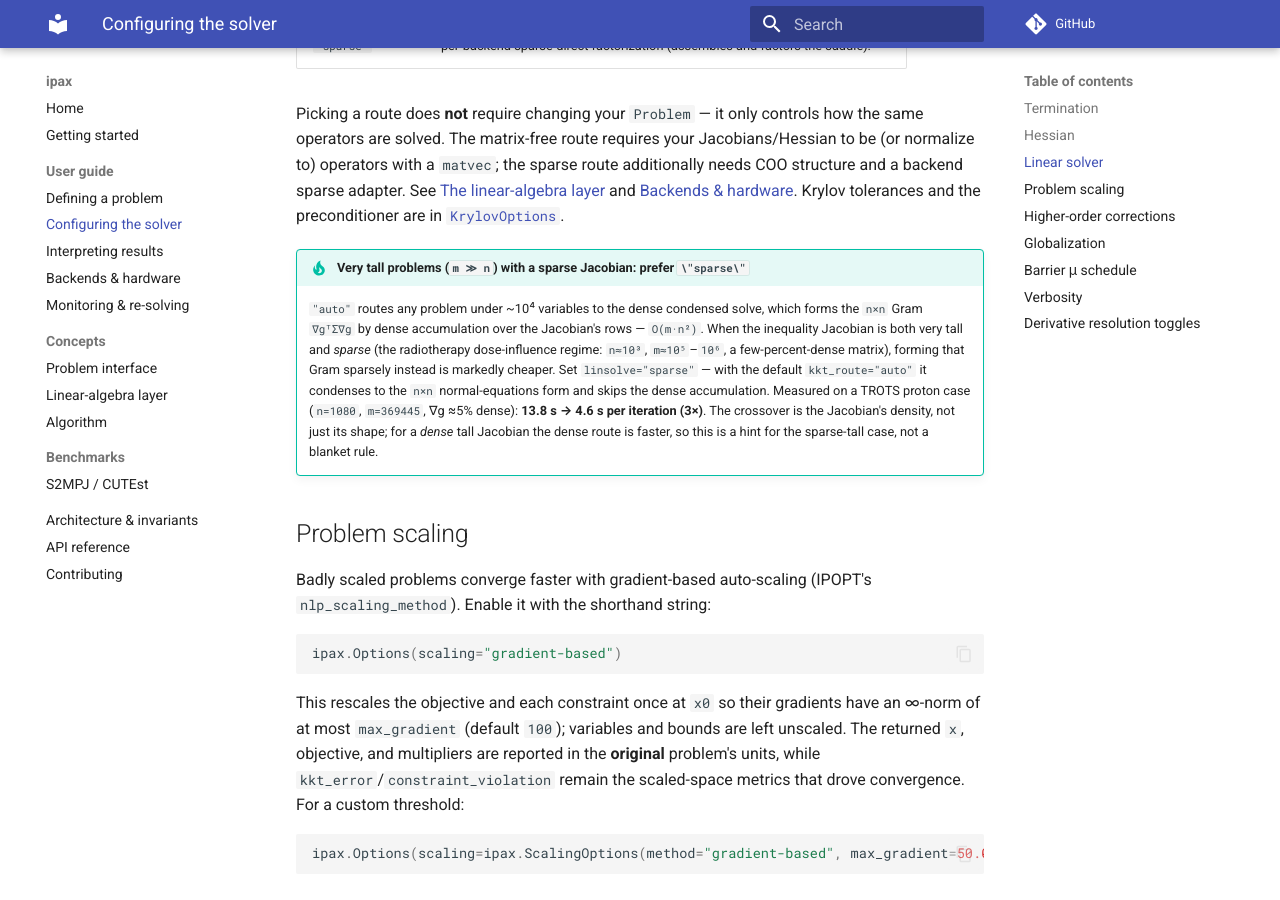
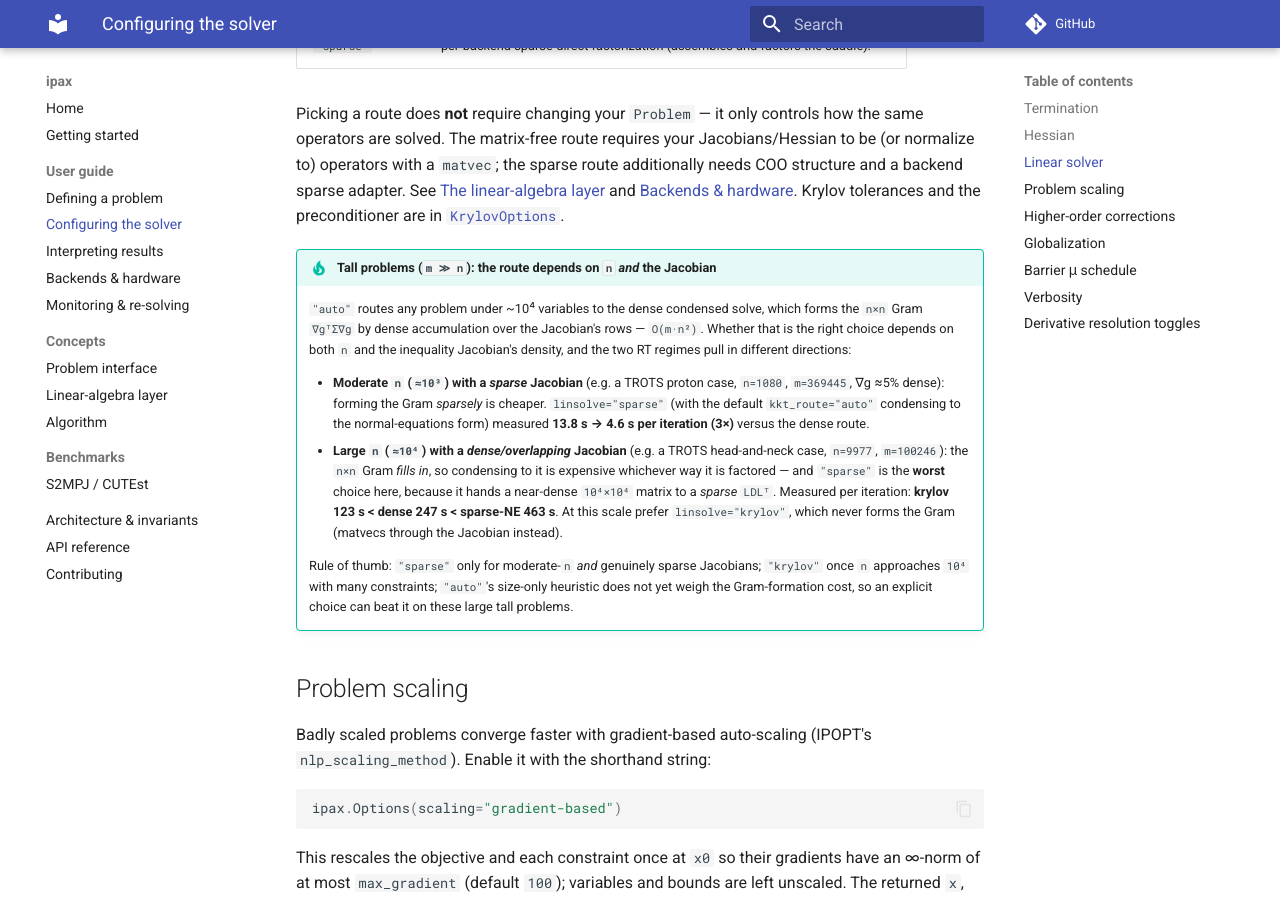
Before and after one commit to wahln/ipax, an MkDocs documentation site: the page built from docs/guide/options.md, in a window 1280 px wide and 900 px high, scrolled down 2932 px. Built offline with MkDocs 1.6.1 and Material for MkDocs 9.7.7, drawn with Linux system fonts in a browser that asks for light colours; comment, search, counter and statistics services are not loaded.

Commit message:
docs(guide): correct the tall-problem routing guidance (large-n RT)
The previous note (501f808) recommended linsolve="sparse" for tall RT
problems generally. Running the first Head-and-Neck TROTS case exposed
that as wrong at large n: HN_01 (n=9977, m=100246) has a dense/
overlapping Jacobian, so the n x n Gram fills in and "sparse" hands a
near-dense 1e4 x 1e4 matrix to a SPARSE LDL^T -- the worst route.
Measured per iteration: krylov 123s < dense 247s < sparse-NE 463s.

The sparse recommendation holds only for moderate-n (~1e3) with a
genuinely sparse Jacobian (the Protons regime, 3x win). At large n
(~1e4) with many constraints, matrix-free krylov wins because it never
forms the Gram. Rewrote the admonition to split the two regimes and note
that "auto"'s size-only heuristic does not yet weigh the Gram-formation
cost, so an explicit route can beat it on large tall problems.

Co-Authored-By: Claude Opus 4.8 <noreply@anthropic.com>

```diff
--- a/docs/guide/options.md
+++ b/docs/guide/options.md
@@ -132,19 +132,31 @@ route additionally needs COO structure and a backend sparse adapter. See
 [Backends & hardware](backends.md). Krylov tolerances and the preconditioner are
 in [`KrylovOptions`](../reference.md#ipax.options.KrylovOptions).
 
-!!! tip "Very tall problems (`m ≫ n`) with a sparse Jacobian: prefer `\"sparse\"`"
+!!! tip "Tall problems (`m ≫ n`): the route depends on `n` *and* the Jacobian"
     `"auto"` routes any problem under ~10⁴ variables to the dense condensed
     solve, which forms the `n×n` Gram `∇gᵀΣ∇g` by dense accumulation over the
-    Jacobian's rows — `O(m·n²)`. When the inequality Jacobian is both very tall
-    and *sparse* (the radiotherapy dose-influence regime: `n≈10³`, `m≈10⁵`–`10⁶`,
-    a few-percent-dense matrix), forming that Gram sparsely instead is markedly
-    cheaper. Set `linsolve="sparse"` — with the default `kkt_route="auto"` it
-    condenses to the `n×n` normal-equations form and skips the dense
-    accumulation. Measured on a TROTS proton case (`n=1080`, `m=369445`, ∇g
-    ≈5% dense): **13.8 s → 4.6 s per iteration (3×)**. The crossover is the
-    Jacobian's density, not just its shape; for a *dense* tall Jacobian the
-    dense route is faster, so this is a hint for the sparse-tall case, not a
-    blanket rule.
+    Jacobian's rows — `O(m·n²)`. Whether that is the right choice depends on
+    both `n` and the inequality Jacobian's density, and the two RT regimes pull
+    in different directions:
+
+    - **Moderate `n` (`≈10³`) with a *sparse* Jacobian** (e.g. a TROTS proton
+      case, `n=1080`, `m=369445`, ∇g ≈5% dense): forming the Gram *sparsely* is
+      cheaper. `linsolve="sparse"` (with the default `kkt_route="auto"`
+      condensing to the normal-equations form) measured **13.8 s → 4.6 s per
+      iteration (3×)** versus the dense route.
+    - **Large `n` (`≈10⁴`) with a *dense/overlapping* Jacobian** (e.g. a TROTS
+      head-and-neck case, `n=9977`, `m=100246`): the `n×n` Gram *fills in*, so
+      condensing to it is expensive whichever way it is factored — and
+      `"sparse"` is the **worst** choice here, because it hands a near-dense
+      `10⁴×10⁴` matrix to a *sparse* `LDLᵀ`. Measured per iteration: **krylov
+      123 s < dense 247 s < sparse-NE 463 s**. At this scale prefer
+      `linsolve="krylov"`, which never forms the Gram (matvecs through the
+      Jacobian instead).
+
+    Rule of thumb: `"sparse"` only for moderate-`n` *and* genuinely sparse
+    Jacobians; `"krylov"` once `n` approaches `10⁴` with many constraints;
+    `"auto"`'s size-only heuristic does not yet weigh the Gram-formation cost,
+    so an explicit choice can beat it on these large tall problems.
 
 ## Problem scaling
 
```
